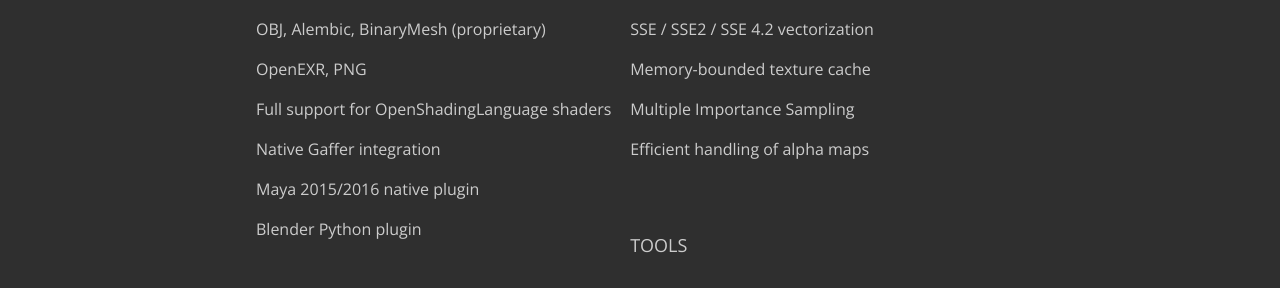
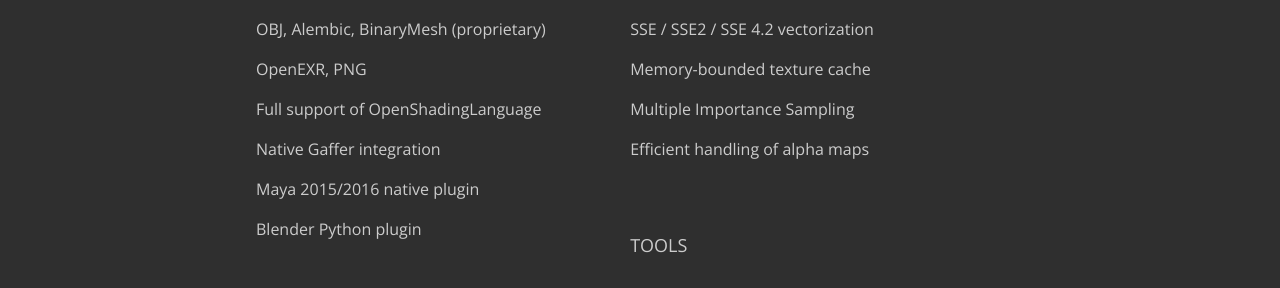
Before and after one commit to appleseedhq/appleseedhq.github.io, a Jekyll site: the page built from features.md, in a window 1280 px wide and 900 px high, scrolled down 3316 px. Shown: the part 159-447 px from the top of the window. Built offline with Jekyll 4.4.1, drawn with Linux system fonts in a browser that asks for light colours; nearby versions of some CDN libraries.

Commit message:
Tweak feature list

```diff
--- a/_layouts/features.html
+++ b/_layouts/features.html
@@ -152,7 +152,7 @@
                                 <li>Windows, Linux and OS X (64-bit)</li>
                                 <li>OBJ, Alembic, BinaryMesh (proprietary)</li>
                                 <li>OpenEXR, PNG</li>
-                                <li>Full support for OpenShadingLanguage shaders</li>
+                                <li>Full support of OpenShadingLanguage</li>
                                 <li>Native Gaffer integration</li>
                                 <li>Maya 2015/2016 native plugin</li>
                                 <li>Blender Python plugin</li>
```
